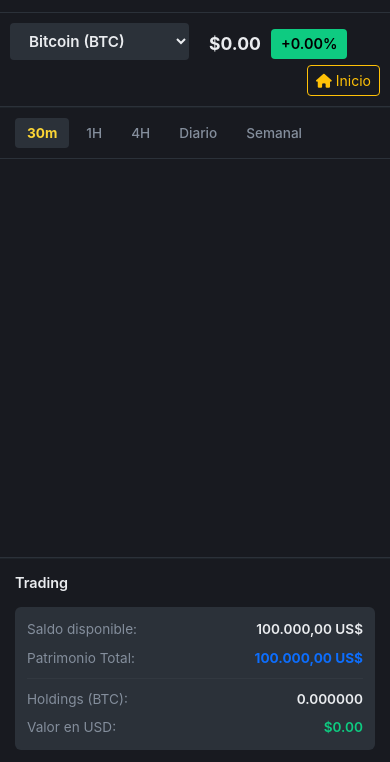
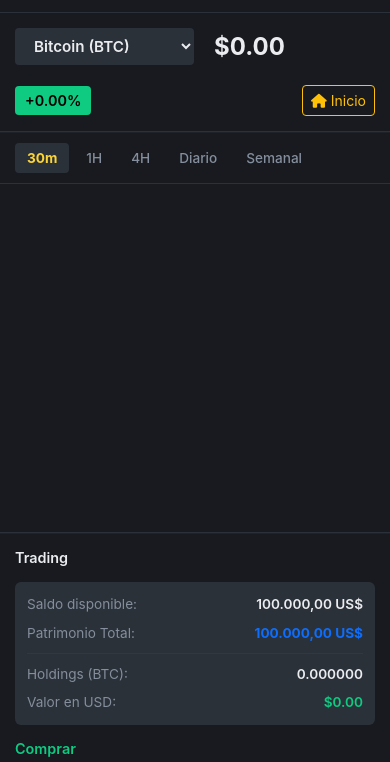
Before and after one commit to XukaiZhang/CryptoSim, a plain HTML site: page simulador.html in a window 390 px wide. Shown: the part 52-814 px from the top of the page. Drawn offline with nearby package versions, Linux system fonts and the light colour scheme; some packages are replaced by stand-ins of ours; no server answers; a script that the page names is missing.

Commit message:
Correción de responsive y navbar

```diff
--- a/trading.css
+++ b/trading.css
@@ -41,18 +41,12 @@ body {
     -webkit-overflow-scrolling: touch;
 }
 
+/* --- CORRECCIÓN AQUÍ: OCULTAR BARRA DEL NAVBAR --- */
 .navbar .container::-webkit-scrollbar {
-    height: 3px;
+    height: 0px; /* Altura 0 para que sea invisible */
+    background: transparent;
 }
-
-.navbar .container::-webkit-scrollbar-track {
-    background: #181a20;
-}
-
-.navbar .container::-webkit-scrollbar-thumb {
-    background: #2b3139;
-    border-radius: 10px;
-}
+/* ------------------------------------------------ */
 
 .navbar-brand {
     color: #eaecef !important;
@@ -85,6 +79,7 @@ body {
     align-items: center;
     padding: 0 20px;
     border-bottom: 1px solid #2b3139;
+    gap: 20px;
 }
 
 .crypto-selector {
@@ -97,6 +92,7 @@ body {
     cursor: pointer;
     font-size: 0.95rem;
     transition: all 0.2s;
+    margin: 0;
 }
 
 .crypto-selector:hover {
@@ -113,18 +109,24 @@ body {
 }
 
 .precio-header {
-    margin-left: 20px;
+    margin: 0;
     font-size: 1.5rem;
     font-weight: 700;
     color: #eaecef;
 }
 
 .cambio-header {
-    margin-left: 10px;
+    margin: 0;
     padding: 4px 10px;
     border-radius: 4px;
     font-size: 0.9rem;
     font-weight: 600;
+}
+
+.trading-header .ms-auto {
+    margin-left: auto;
+    display: flex;
+    gap: 10px;
 }
 
 .cambio-positivo {
@@ -434,7 +436,7 @@ body {
 }
 
 /* ============================================
-   SCROLLBAR PERSONALIZADO
+   SCROLLBAR PERSONALIZADO (GENERAL)
    ============================================ */
 
 ::-webkit-scrollbar {
@@ -515,18 +517,18 @@ body {
 }
 
 /* ============================================
-   RESPONSIVE (MÓVIL Y TABLET) - NUEVO
-   Aquí es donde ocurre la magia para móviles
+   RESPONSIVE (MÓVIL) - CORREGIDO
    ============================================ */
 
 @media (max-width: 992px) {
-    /* 1. Liberamos el scroll del body */
+    /* 1. Resetear el BODY para permitir scroll normal */
     body {
-        overflow-y: auto !important; /* Forzar scroll vertical */
+        overflow: auto !important;
         height: auto !important;
+        position: static !important;
     }
 
-    /* 2. Cambiamos de Grid a Flex Vertical */
+    /* 2. FLEX VERTICAL (Necesario para usar 'order') */
     .trading-layout {
         display: flex !important;
         flex-direction: column !important;
@@ -534,50 +536,53 @@ body {
         overflow: visible !important;
     }
 
-    /* 3. Header pegajoso arriba */
+    /* 3. Header (Posición 1) */
     .trading-header {
         order: 1;
-        position: sticky;
-        top: 0;
-        z-index: 100;
-        flex-wrap: wrap; /* Permitir que los elementos bajen si no caben */
-        padding: 10px;
+        position: relative;
+        width: 100%;
+        height: auto;
+        flex-wrap: wrap; /* Importante para que no se corten elementos */
+        padding: 15px;
     }
 
-    .crypto-selector { margin-bottom: 5px; }
-
-    /* 4. Gráfico con altura fija (para que no desaparezca ni ocupe todo) */
+    /* 4. Gráfica (Posición 2 - Altura Fija) */
     .chart-main {
         order: 2;
-        height: 450px !important; /* Altura fija en móvil */
-        min-height: 450px !important;
+        width: 100% !important;
+        height: 400px !important;
+        min-height: 400px !important;
         border-right: none !important;
         border-bottom: 1px solid #2b3139;
+        display: flex;
+        flex-direction: column;
     }
 
-    /* 5. Panel de botones de trading */
+    .chart-container-trading {
+        height: 100% !important;
+        flex: none !important;
+    }
+
+    /* 5. Panel Trading (Posición 3) */
     .trading-panel-right {
         order: 3;
+        width: 100% !important;
+        height: auto !important;
+        padding-bottom: 30px;
         overflow: visible !important;
-        padding-bottom: 40px;
     }
 
-    /* 6. Libro de órdenes al final */
+    /* 6. Libro de Órdenes (Posición 4 - AL FINAL) */
     .orderbook-panel {
         order: 4;
-        height: 300px !important; /* Altura limitada con scroll */
+        width: 100% !important;
+        height: 300px !important;
         border-right: none !important;
         border-top: 1px solid #2b3139;
     }
-
-    /* Ajustes menores de texto */
-    .precio-header { font-size: 1.1rem; }
-
-    /* Opcional: Ocultar navbar superior para ganar espacio en trading */
-    /* .navbar { display: none; } */
 }
 
-/* Eliminar flechas/spinners en Chrome, Safari, Edge, Opera */
+/* Eliminar flechas en inputs de número (Navegadores móviles) */
 input[type=number]::-webkit-outer-spin-button,
 input[type=number]::-webkit-inner-spin-button {
   -webkit-appearance: none;
```
Also changed, not shown: styles.css (+6 -8 lines).
